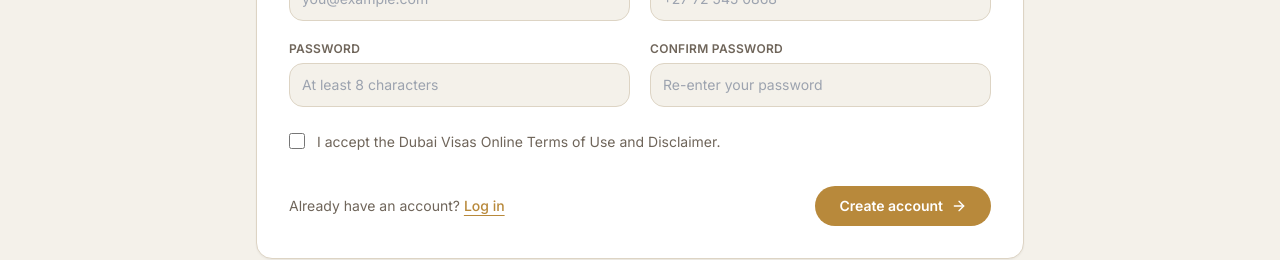
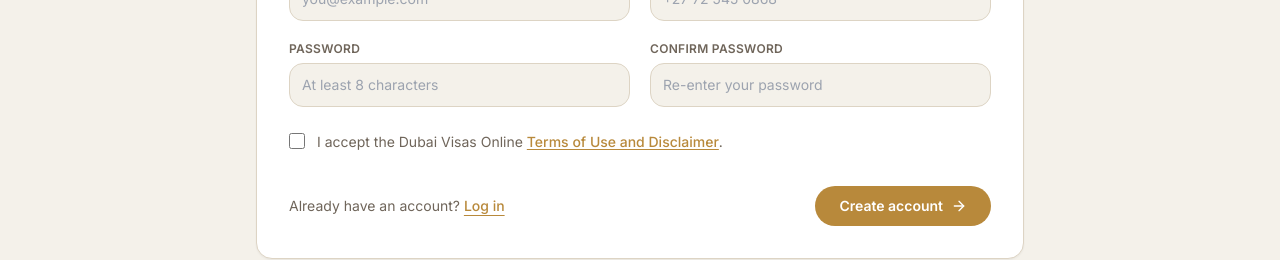
Before and after one commit to bvtonder1980-cmd/dubavisas, a Next.js app: page /apply in a window 1280 px wide. Shown: the part 840-1100 px from the top of the page. Built offline with nearby package versions, Linux system fonts and the light colour scheme.

Commit message:
feat: add link to Terms of Use and Disclaimer in StepAccount component
Co-authored-by: bvtonder1980-cmd <275993852+bvtonder1980-cmd@users.noreply.github.com>

```diff
--- a/components/apply/steps/step-account.tsx
+++ b/components/apply/steps/step-account.tsx
@@ -1,6 +1,7 @@
 "use client"
 
 import { useState } from "react"
+import Link from "next/link"
 import { ArrowRight, CheckCircle2, Loader2, LogIn, UserPlus } from "lucide-react"
 import { Field, TextInput } from "@/components/apply/fields"
 import { registerAccount, loginAccount } from "@/lib/auth"
@@ -242,7 +243,17 @@ export function StepAccount({
             className="mt-0.5 h-4 w-4 shrink-0 rounded border-border text-brand focus:ring-brand/30"
           />
           <span className="text-sm leading-relaxed text-muted-foreground">
-            I accept the Dubai Visas Online Terms of Use and Disclaimer.
+            I accept the Dubai Visas Online{" "}
+            <Link
+              href="/terms"
+              target="_blank"
+              rel="noopener noreferrer"
+              onClick={(e) => e.stopPropagation()}
+              className="font-medium text-accent underline underline-offset-2 hover:text-accent/80"
+            >
+              Terms of Use and Disclaimer
+            </Link>
+            .
           </span>
         </label>
         {errors.terms ? <p className="mt-1.5 text-sm font-medium text-danger">{errors.terms}</p> : null}
```
